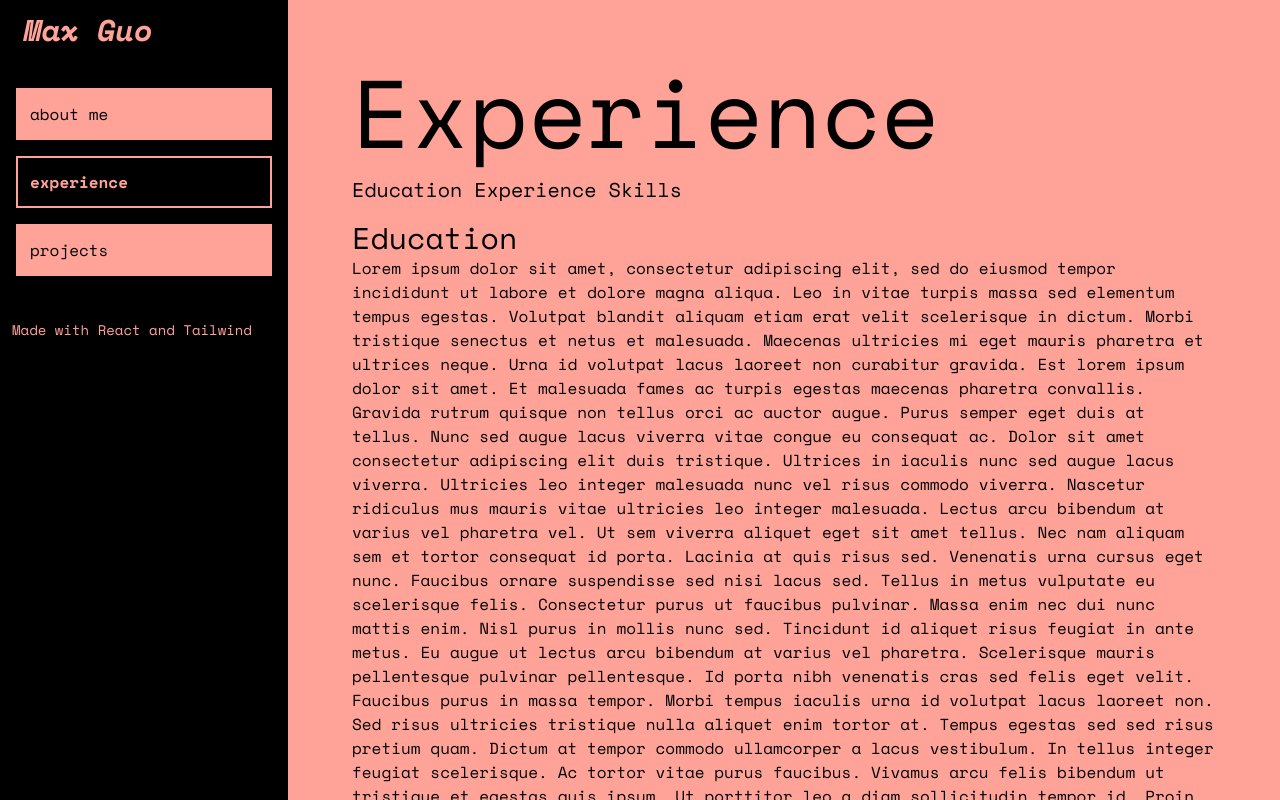
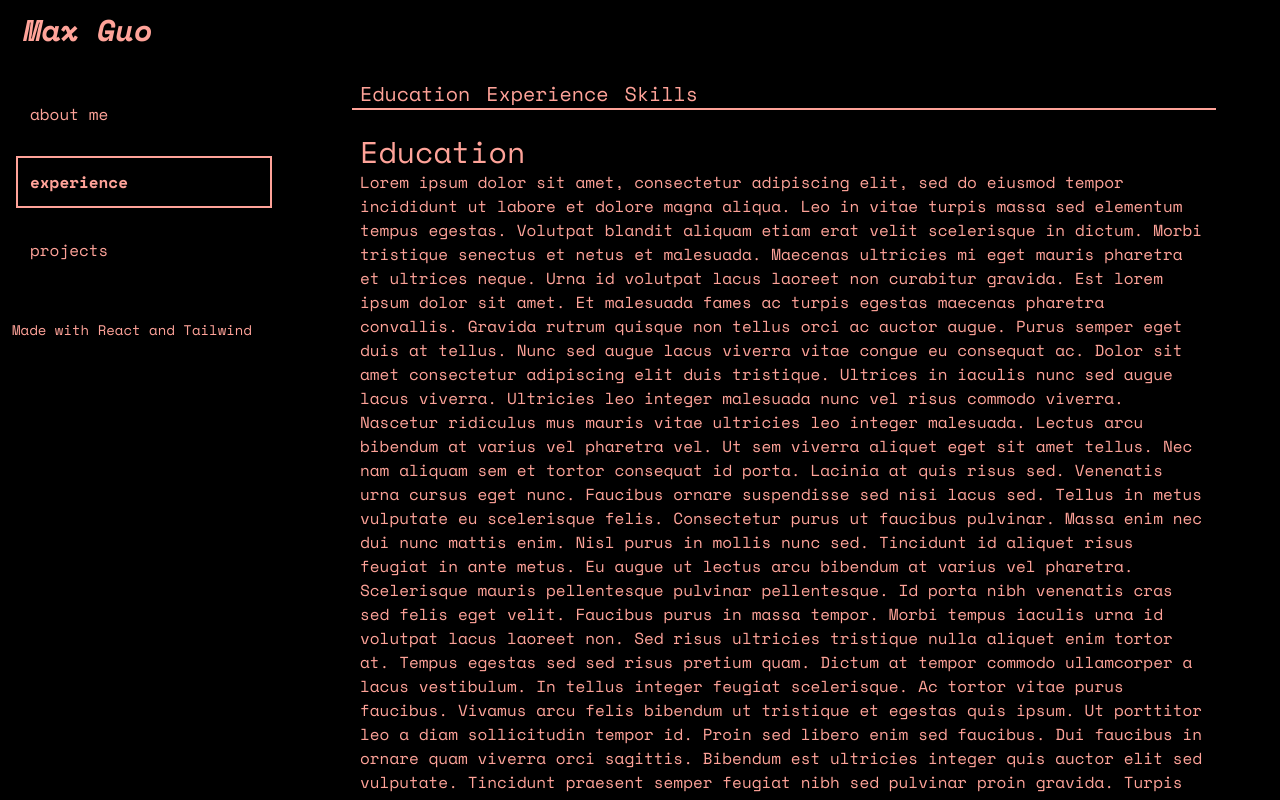
Before and after one commit to MG2003/personal_website, a React (Vite) app in the folder frontend/: page /experience in a window 1280 px wide. Shown: the top 800 px of the page. Built offline with nearby package versions, Linux system fonts and the light colour scheme.

Commit message:
properly styled navbar with stucky

```diff
--- a/frontend/src/layouts/root/Sidebar.tsx
+++ b/frontend/src/layouts/root/Sidebar.tsx
@@ -3,10 +3,10 @@ import { Link, NavLink } from "react-router-dom";
 
 export default function Sidebar(){
     return(
-    <div className = "block bg-secondary w-72 fixed h-full">
+    <div className = "block bg-primary w-72 fixed h-full ">
 
       <header>
-        <h1 className = "text-3xl font-bold text-primary px-6 py-3 hover:italic mb-3"><Link to= "/">Max Guo</Link></h1>
+        <h1 className = "text-3xl font-bold text-secondary px-6 py-3 hover:italic mb-3"><Link to= "/">Max Guo</Link></h1>
       </header>
       <Navigation/>
       <Foot/>
@@ -15,7 +15,7 @@ export default function Sidebar(){
   }
 
   function Navigation(){
-    const nav_class: string = " block p-3 mb-4 min-w-md border-primary border-2"
+    const nav_class: string = " block p-3 mb-4 min-w-md text-secondary border-primary border-2"
     return(
       <ul className = "p-4">
         {pages.map((page, index) =>
@@ -23,7 +23,7 @@ export default function Sidebar(){
             key = {index}
             to={page.path}
             className = {({ isActive }) =>
-              isActive ? "font-bold bg-secondary text-primary" + nav_class : "bg-primary hover:bg-secondary hover:text-primary" + nav_class
+              isActive ? "font-bold bg-primary text-secondary border-secondary" + nav_class :  "hover:border-2 hover:border-secondary" + nav_class
           }>
 
               {page.title}
@@ -35,7 +35,7 @@ export default function Sidebar(){
 
   function Foot(){
     return(
-      <footer className = "text-sm text-primary p-3 bottom-auto">
+      <footer className = "text-sm text-secondary p-3 bottom-auto">
         <p>Made with React and Tailwind</p>
       </footer>
     )
--- a/frontend/src/pages/exp.tsx
+++ b/frontend/src/pages/exp.tsx
@@ -21,10 +21,8 @@ function Experience(){
 
     return(
         <div>
-            <h1 className = "text-8xl mb-4">Experience</h1>
-
             <Navbar/>
-
+            <div className = "p-2">
             <section className = "mb-3" id = "education">
                 <SectionHead txt = {"Education"}/>
                 <p>Lorem ipsum dolor sit amet, consectetur adipiscing elit, sed do eiusmod tempor incididunt ut labore et dolore magna aliqua. Leo in vitae turpis massa sed elementum tempus egestas. Volutpat blandit aliquam etiam erat velit scelerisque in dictum. Morbi tristique senectus et netus et malesuada. Maecenas ultricies mi eget mauris pharetra et ultrices neque. Urna id volutpat lacus laoreet non curabitur gravida. Est lorem ipsum dolor sit amet. Et malesuada fames ac turpis egestas maecenas pharetra convallis. Gravida rutrum quisque non tellus orci ac auctor augue. Purus semper eget duis at tellus. Nunc sed augue lacus viverra vitae congue eu consequat ac.
@@ -64,11 +62,13 @@ Feugiat in ante metus dictum at tempor commodo. Sit amet luctus venenatis lectus
 
 Bibendum est ultricies integer quis auctor elit sed vulputate mi. Ut eu sem integer vitae justo eget. Enim eu turpis egestas pretium aenean pharetra magna ac placerat. Vulputate sapien nec sagittis aliquam malesuada bibendum arcu. Arcu ac tortor dignissim convallis aenean et tortor at risus. Sit amet consectetur adipiscing elit pellentesque habitant morbi tristique. Pulvinar elementum integer enim neque. Pharetra magna ac placerat vestibulum lectus mauris ultrices eros. Proin nibh nisl condimentum id venenatis a. Ultricies integer quis auctor elit sed. Sed felis eget velit aliquet sagittis id consectetur purus ut. Duis at tellus at urna condimentum mattis pellentesque id. Quis enim lobortis scelerisque fermentum dui. Leo in vitae turpis massa sed elementum tempus egestas.</p>
             </section>
-
-
             <div>
                 Resume in pdf form: <a href="/other_files/Resume-1.pdf" download className = "bg-secondary text-primary hover:bg-transparent hover:text-secondary hover:border-b-2 hover:border-b-secondary">download</a>
             </div>
+            </div>
+
+
+
         </div>
 
     );
@@ -85,10 +85,10 @@ function Navbar(){
     /* sections should include the basic resume stuff, I'll refactor later,
     */
    return(
-    <ul className = "text-xl mb-4" >
+    <ul className = "pt-4 text-xl mb-4 sticky top-0 bg-black border-b-secondary border-b-2" >
         {categories.map((category: resumeCategory, index) =>
-        <li key = {index} className = "inline mr-3">
-            <ScrollLink to = {category.path} spy = {true} smooth = {true} activeClass = "font-bold" duration = {500} hashSpy= {true}>{category.name}</ScrollLink></li>
+        <li key = {index} className = "inline p-2">
+            <ScrollLink to = {category.path} spy = {true} smooth = {true} activeClass = "font-bold" duration = {600} hashSpy= {true} offset = {-50}>{category.name}</ScrollLink></li>
         )}
     </ul>
    );
--- a/frontend/tailwind.config.js
+++ b/frontend/tailwind.config.js
@@ -8,9 +8,10 @@ export default {
     extend: {
       colors: {
 
-        'primary': '#ffa399',
-        'highlight': '#ffccc9',
-        'secondary': '#000000',
+        'primary': '#000000',
+        'highlight': '#000000',
+        //'highlight': '#ffccc9',
+        'secondary': '#ffa399',
         'offwhite': '#f5f5f5'
 
 
```
